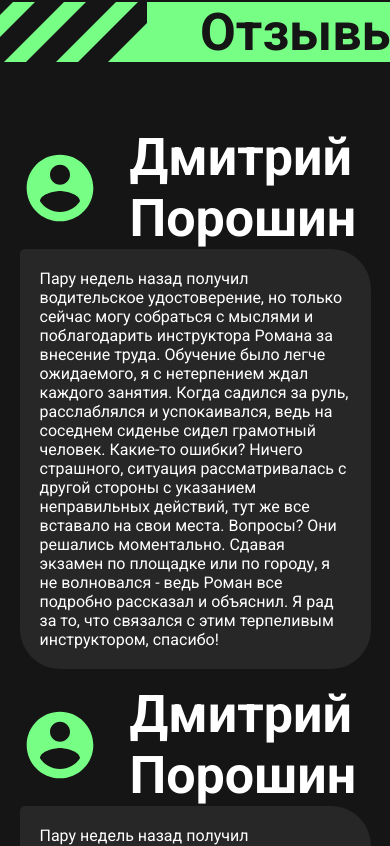
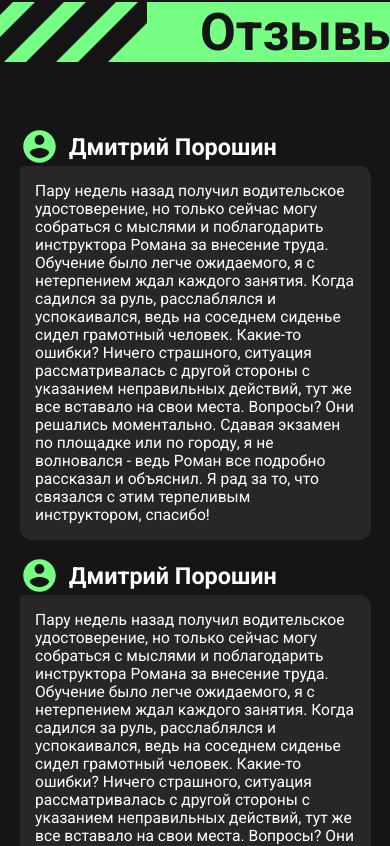
Before and after one commit to vzichv/reason, a React (Create React App) app: page / in a window 390 px wide. Shown: the part 1458-2304 px from the top of the page. Built offline with nearby package versions, Linux system fonts and the light colour scheme.

Commit message:
Make the "review-component" responsive design

```diff
--- a/src/components/review-component/review-component.module.sass
+++ b/src/components/review-component/review-component.module.sass
@@ -1,22 +1,29 @@
 @import './../../colors'
 
 .body
-  margin: 15px auto 0px auto
+  margin: 2vh auto 0px auto
   color: $basic-information
   width: 90%
-  max-width: 1300px
 
 .header
   display: flex
   align-items: center
-
+  img
+    width: 10vw
+    height: 10vw
   h1
-    margin-left: 30px
-    font-size: 3.25em
+    margin-left: 3%
+    font-size: 4vw
+    @media screen and (orientation: portrait)
+      font-size: 6vw
 
 .reviewText
-  border-radius: 5px 40px 40px 40px
+  border-radius: 1vw 3vw 3vw 3vw
   background-color: $window
   span
+    font-size: 2vw
     display: block
-    padding: 20px 20px 20px 20px
+    padding: 2vw 2vw 2vw 2vw
+    @media screen and (orientation: portrait)
+      font-size: 4vw
+      padding: 4vw 4vw 4vw 4vw
```
